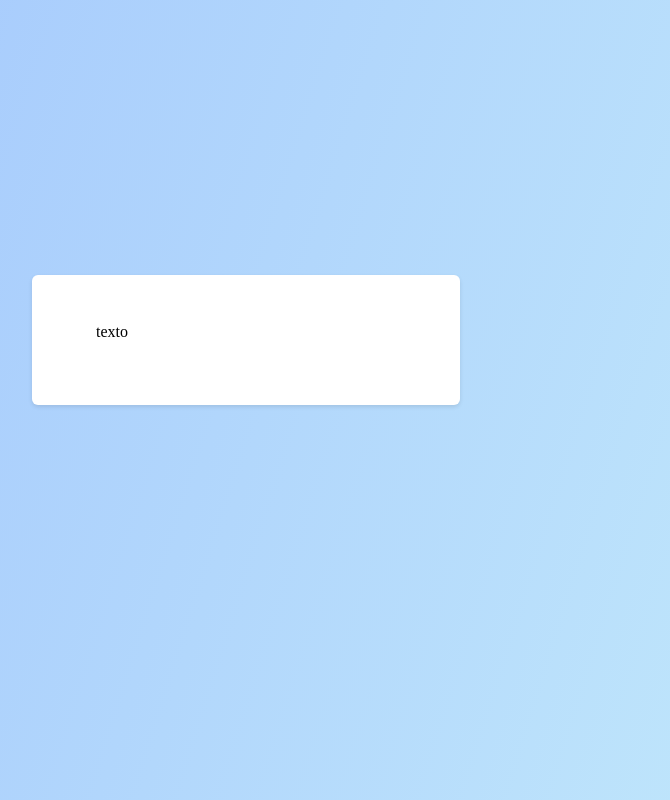
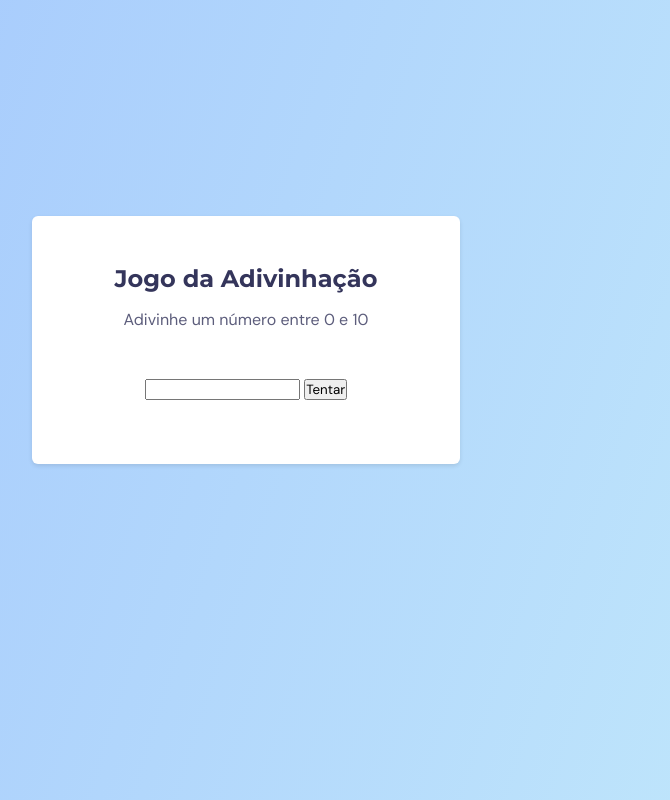
Before and after one commit to Bielzera28/RsExplorerCode, a plain HTML site: page Jogo da Adivinhação/index.html in a window 1280 px wide. Shown: the whole page, without its empty margins (394-1064 px from the left). Drawn offline with Linux system fonts and the light colour scheme.

Commit message:
Texts e fonts

```diff
--- a/Jogo da Adivinhação/index.html
+++ b/Jogo da Adivinhação/index.html
@@ -1,15 +1,29 @@
 <!DOCTYPE html>
 <html lang="pt-br">
+
 <head>
+  <link rel="preconnect" href="https://fonts.googleapis.com">
+  <link rel="preconnect" href="https://fonts.gstatic.com" crossorigin>
   <meta charset="UTF-8">
   <meta name="viewport" content="width=device-width, initial-scale=1.0">
   <title>Jogo da Adivinhação</title>
   <link rel="stylesheet" href="styles.css">
+  <link
+    href="https://fonts.googleapis.com/css2?family=DM+Sans:ital,opsz,wght@0,9..40,100..1000;1,9..40,100..1000&family=Montserrat:ital,wght@0,100..900;1,100..900&display=swap"
+    rel="stylesheet">
 </head>
+
 <body>
   <main>
-    texto
+    <h1>Jogo da Adivinhação</h1>
+    <p>Adivinhe um número entre 0 e 10</p>
+
+    <form>
+      <input type="text">
+      <button>Tentar</button>
+    </form>
   </main>
 
 </body>
+
 </html>
--- a/Jogo da Adivinhação/styles.css
+++ b/Jogo da Adivinhação/styles.css
@@ -16,6 +16,10 @@ body {
   height: 100vh;
 }
 
+body, button, input {
+  font-family: "DM Sans", sans-serif;
+}
+
 main {
   background: #FFF;
   box-shadow: 0rem .2rem .4rem rgba(0, 0, 0, 0.1);
@@ -23,4 +27,23 @@ main {
   padding: 4.8rem 6.4rem 6.4rem;
   width: min(42.8rem, 90%);
   margin-top: -12rem;
+  text-align: center;
 }
+
+h1 {
+  font-family: "Montserrat", sans-serif;
+  font-size: 2.4rem;
+  margin-bottom: 1.6rem;
+}
+
+h1, p {
+  color: #34355B;
+}
+
+p {
+  opacity: 0.8;
+}
+
+form {
+  margin-top: 4.8rem;
+}
```
